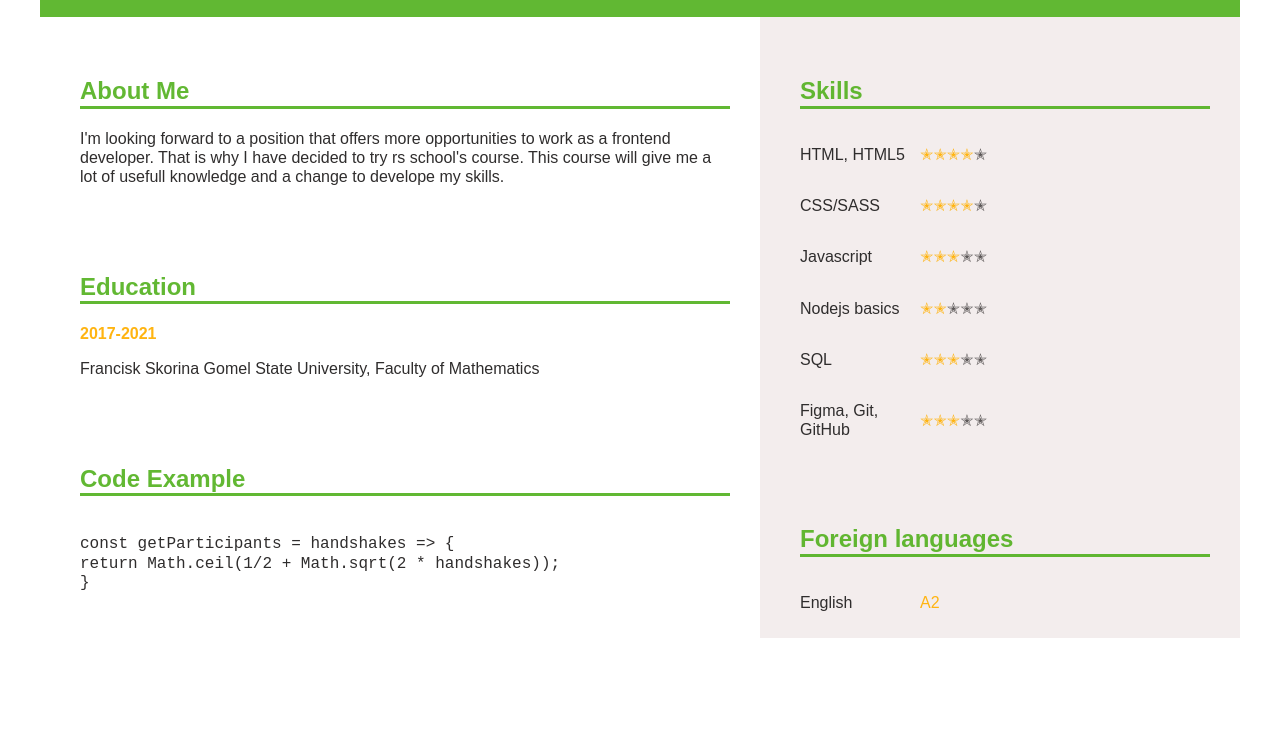
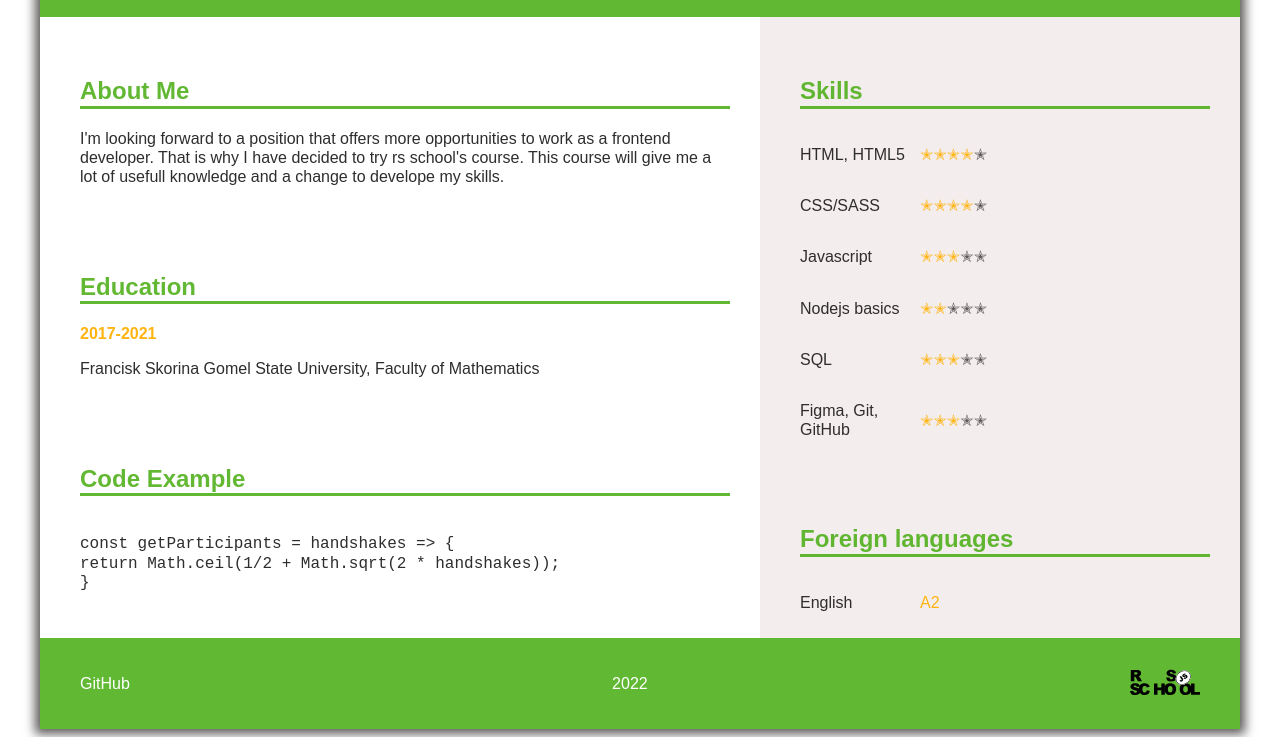
Before and after one commit to ShevViktoryia/rsschool-cv, a plain HTML site: page index.html in a window 1280 px wide. Shown: the part 176-913 px from the top of the page. Before the commit the page ends 822 px from the top, so only its background shows below. Drawn offline with Linux system fonts and the light colour scheme.

Commit message:
feat: add footer

```diff
--- a/index.html
+++ b/index.html
@@ -126,6 +126,11 @@
         </section>
       </div>
     </main>
+    <footer>
+      <a href="https://github.com/ShevViktoryia" class="github_link">GitHub</a>
+      <p class="year">2022</p>
+      <a href="https://rs.school/js/" class="rs_link"><img src="./assets/icons/rs_school_js.svg" alt="rs_svg" width="70px"></a>
+    </footer>
   </div>
 </body>
 </html>
--- a/style.css
+++ b/style.css
@@ -33,6 +33,7 @@ li {
 .wrapper {
   max-width: 1200px;
   margin: 0 auto;
+  box-shadow: 0 0 10px 5px var(--gray);
 }
 
 header {
@@ -143,3 +144,26 @@ section {
 .language_level {
   color: var(--yellow);
 }
+
+footer {
+  display: flex;
+  flex-direction: row;
+  align-items: center;
+  justify-content: space-between;
+  padding: 20px 40px;
+  background-color: var(--main-color);
+}
+
+.github_link {
+  text-decoration: none;
+  color: var(--white);
+}
+
+.github_link:hover {
+  border-bottom: 1px solid var(--white);
+}
+
+.year {
+  color: var(--white);
+  font-weight: 500;
+}
```
Also changed, not shown: assets/icons/rs_school_js.svg (added).
